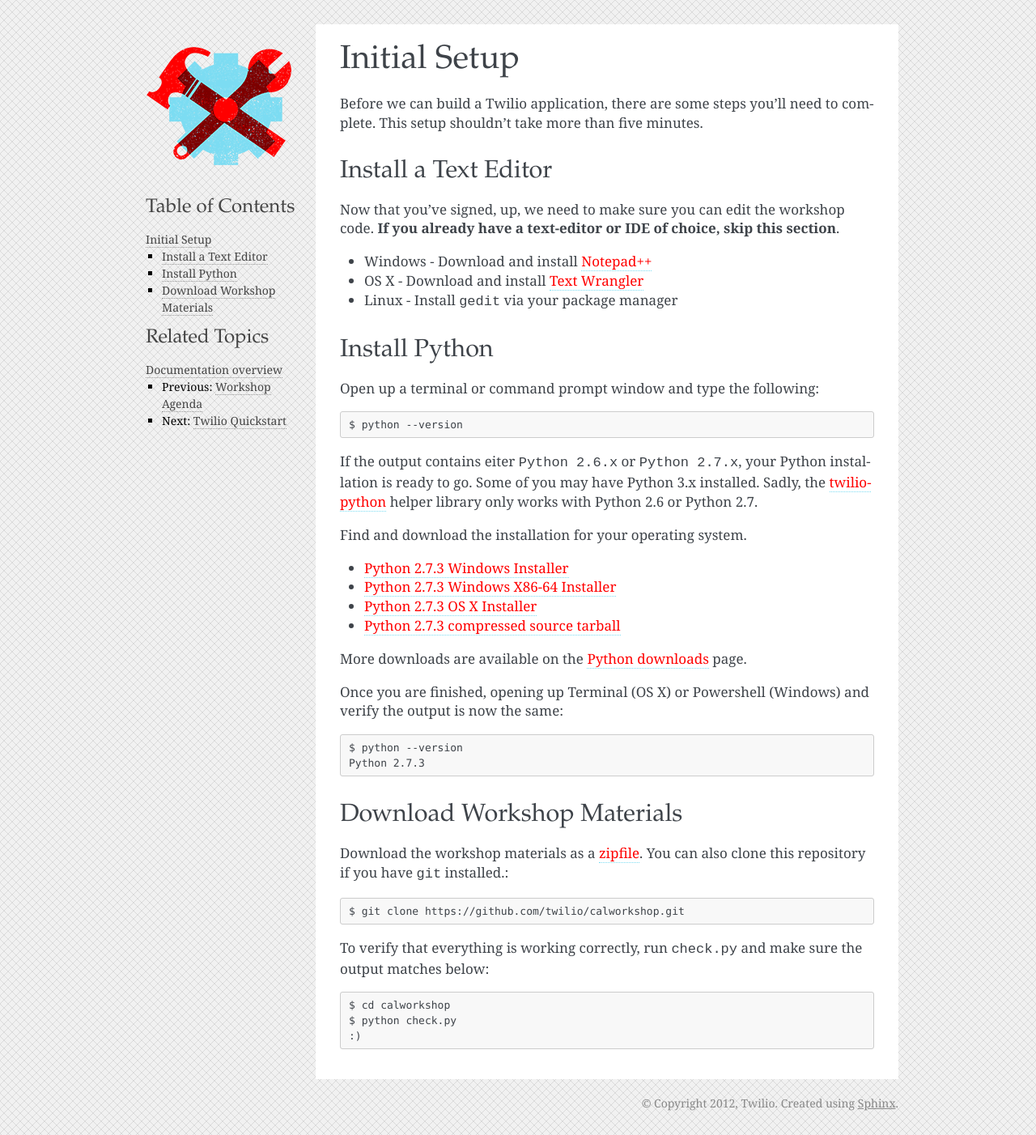
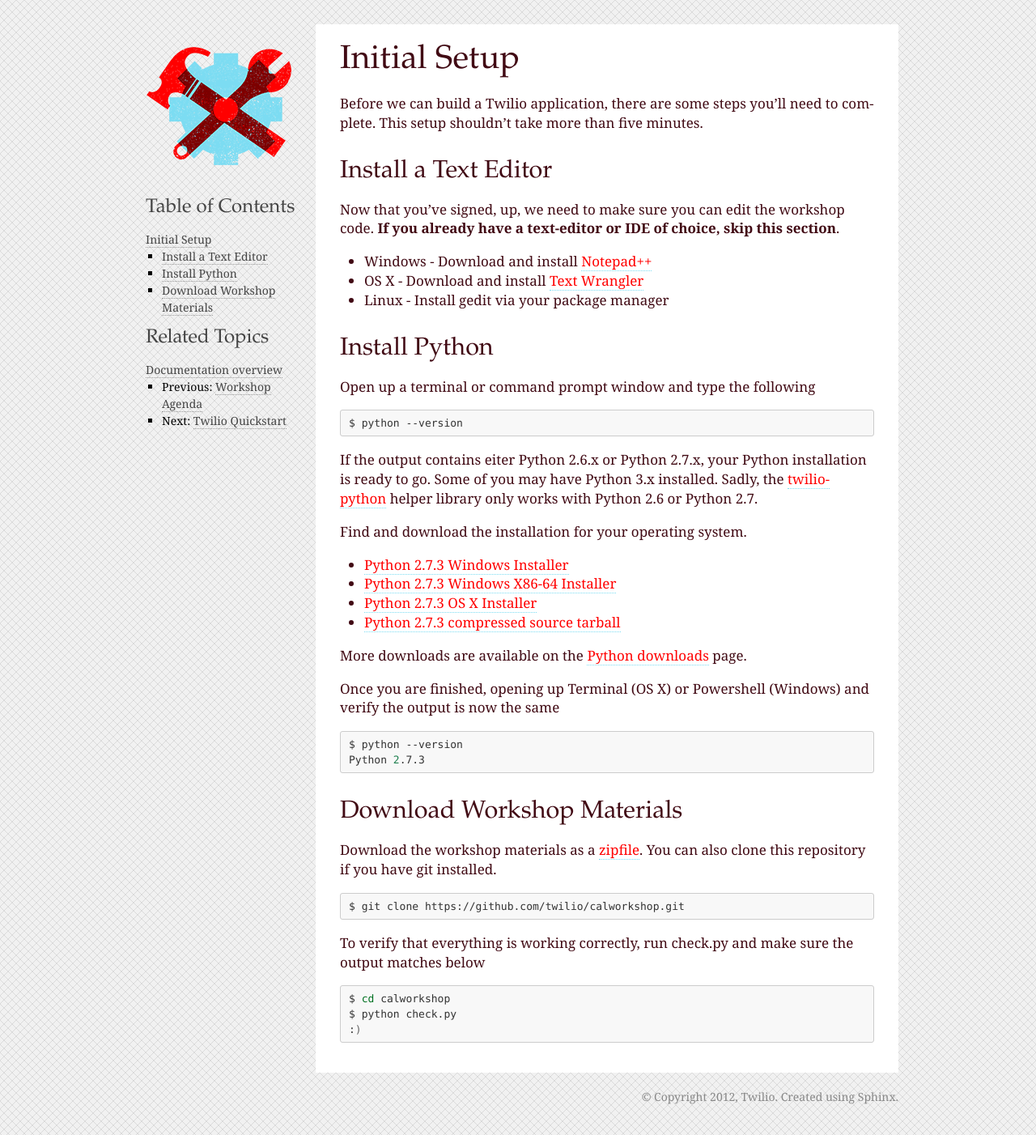
Before and after one commit to twilio/calworkshop, a Sphinx documentation site: the page built from docs/setup.rst, in a window 1280 px wide. Shown: the whole page at 81% size. Built offline with Sphinx 7.4.7, drawn with Linux system fonts in a browser that asks for light colours.

```diff
--- a/docs/_themes/flask/static/flasky.css_t
+++ b/docs/_themes/flask/static/flasky.css_t
@@ -18,7 +18,8 @@ body {
     font-size: 17px;
     background-color: #f1f1f1;
     background-image: url('grid.png');
-    color: #000;
+    //color: #000;
+    color: rgb(65, 10, 20);
     margin: 0;
     padding: 0;
 }
@@ -47,7 +48,8 @@ hr {
 
 div.body {
     background-color: #ffffff;
-    color: #3E4349;
+    //color: #3E4349;
+    color: rgb(65, 10, 20);
     padding: 20px 30px 20px 30px;
 }
 
@@ -143,7 +145,7 @@ div.sphinxsidebar input {
 
 a {
     color: #FF0000;
-    text-decoration: underline;
+    text-decoration: none;
 }
 
 a:hover {
@@ -229,6 +231,7 @@ div.admonition p.last {
 }
 
 div.highlight {
+    color: #333;
     background-color: white;
 }
 
--- a/docs/setup.rst
+++ b/docs/setup.rst
@@ -14,7 +14,7 @@ code. **If you already have a text-editor or IDE of choice, skip this section**.
 
 - Windows - Download and install `Notepad++`_
 - OS X - Download and install `Text Wrangler`_
-- Linux - Install ``gedit`` via your package manager
+- Linux - Install gedit via your package manager
 
 .. _Text Wrangler: http://www.barebones.com/products/textwrangler/
 .. _Notepad++: http://notepad-plus-plus.org/
@@ -22,11 +22,13 @@ code. **If you already have a text-editor or IDE of choice, skip this section**.
 Install Python
 --------------
 
-Open up a terminal or command prompt window and type the following::
+Open up a terminal or command prompt window and type the following
+
+.. code-block:: bash
 
    $ python --version
 
-If the output contains eiter ``Python 2.6.x`` or ``Python 2.7.x``, your Python
+If the output contains eiter Python 2.6.x or Python 2.7.x, your Python
 installation is ready to go. Some of you may have Python 3.x installed. Sadly,
 the twilio-python_ helper library only works with Python 2.6 or Python 2.7.
 
@@ -40,7 +42,9 @@ Find and download the installation for your operating system.
 More downloads are available on the `Python downloads <http://www.python.org/download/>`_ page.
 
 Once you are finished, opening up Terminal (OS X) or Powershell (Windows) and
-verify the output is now the same::
+verify the output is now the same
+
+.. code-block:: bash
 
    $ python --version
    Python 2.7.3
@@ -49,12 +53,16 @@ Download Workshop Materials
 ---------------------------
 
 Download the workshop materials as a zipfile_. You can also clone this
-repository if you have ``git`` installed.::
+repository if you have git installed.
+
+.. code-block:: bash
 
    $ git clone https://github.com/twilio/calworkshop.git
 
-To verify that everything is working correctly, run ``check.py`` and make sure
-the output matches below::
+To verify that everything is working correctly, run check.py and make sure
+the output matches below
+
+.. code-block:: bash
 
    $ cd calworkshop
    $ python check.py
```
Also changed, not shown: docs/quickstart.rst (+114 -39 lines), make_call.py (added, +11 -0 lines), send_sms.py (added, +11 -0 lines).
